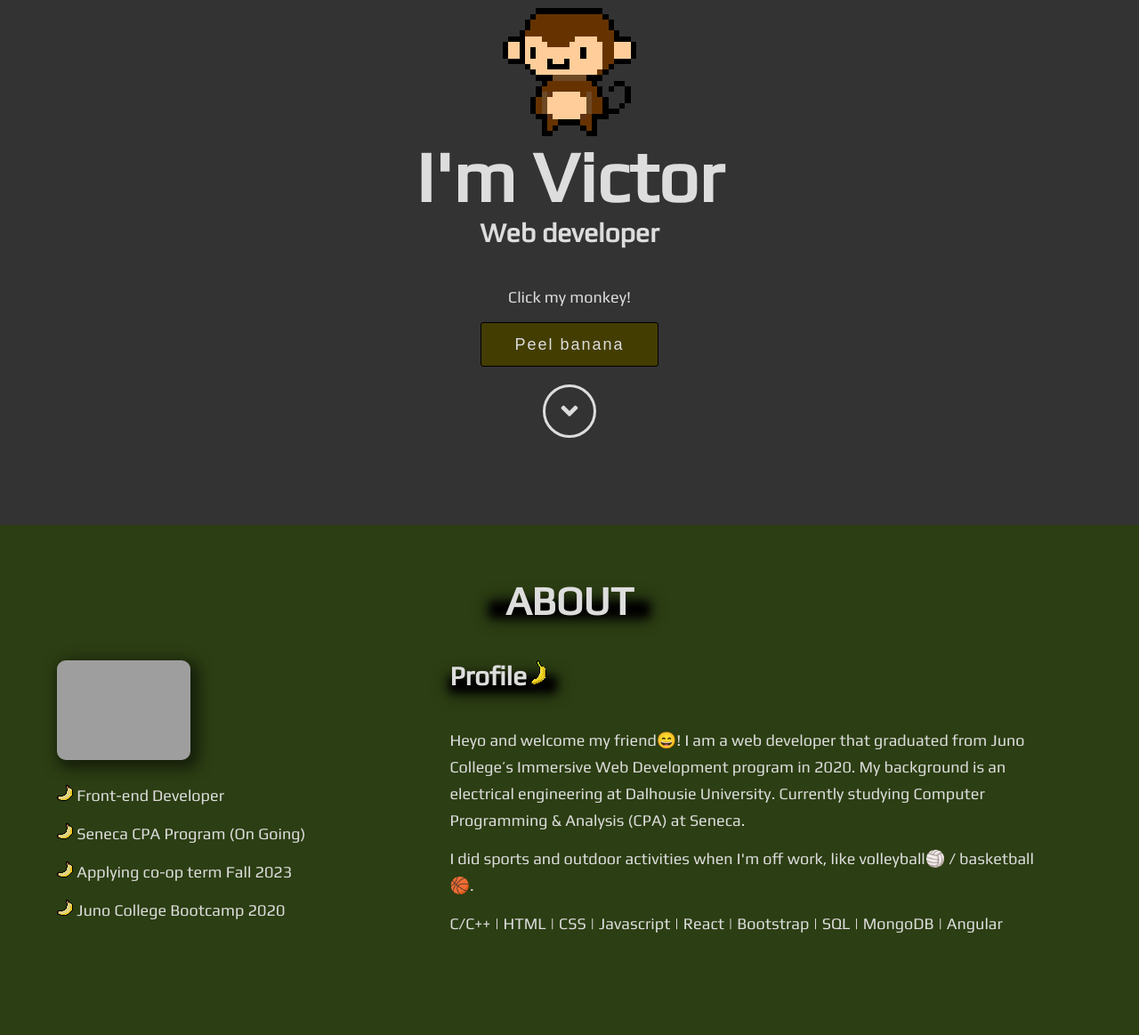
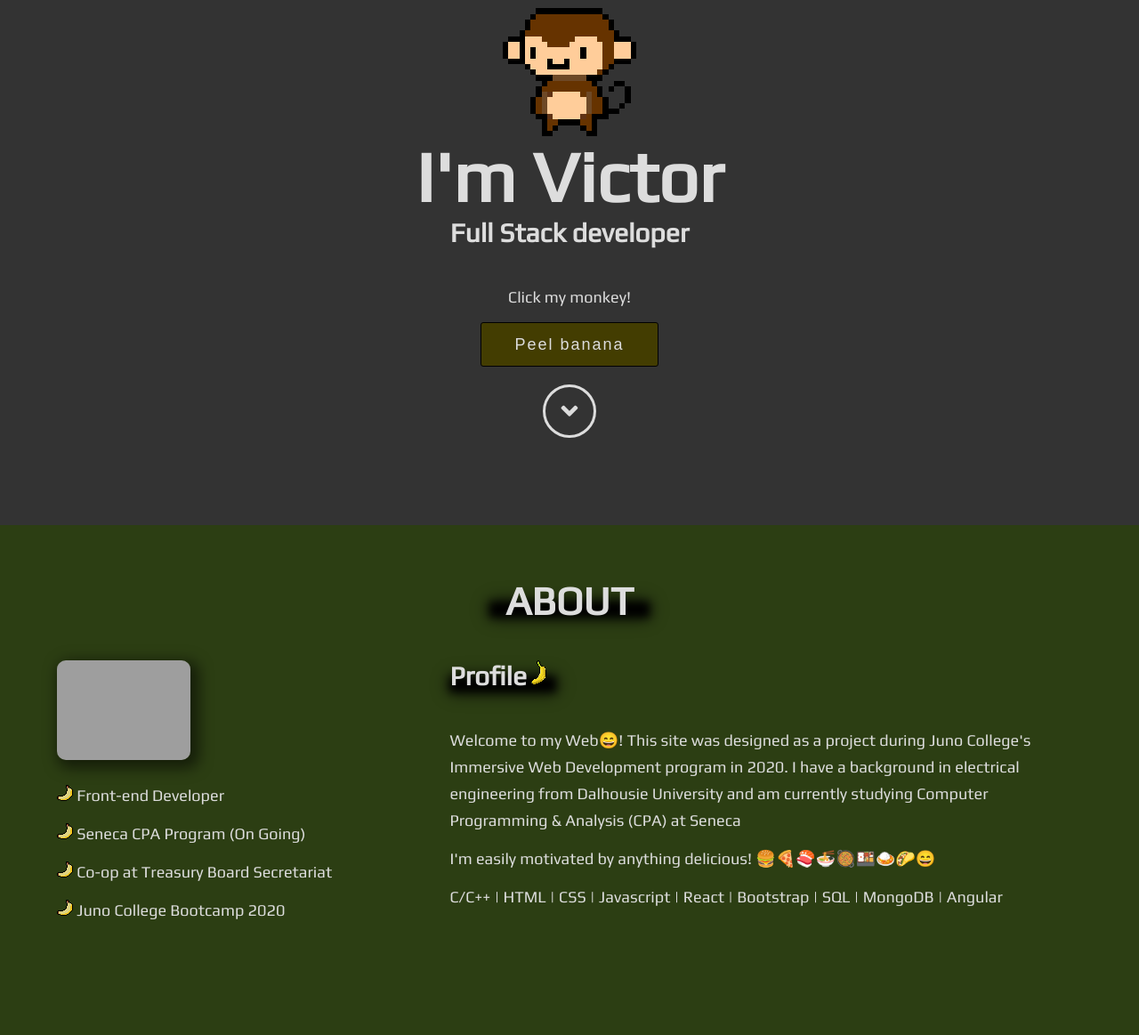
Before and after one commit to VictorKwong/portfolio, a plain HTML site: page index.html in a window 1280 px wide. Shown: the part 270-1433 px from the top of the page at 89% size. Drawn offline with nearby package versions, Linux system fonts and the light colour scheme; some packages are replaced by stand-ins of ours; grey boxes are pictures that could not be loaded; a script that the page names is missing.

Commit message:
2023 Oct Update

```diff
--- a/index.html
+++ b/index.html
@@ -106,7 +106,7 @@
 
                         <div>
                             <h1>I'm Victor</h1>
-                            <h3>Web developer</h3>
+                            <h3>Full Stack developer</h3>
                             <p class="monkeyWords">Click my monkey!</p>
                             <button class="addBanana buttonDeco button-text-dark-mode">Peel banana</button>
                             <div title="About me">
@@ -123,14 +123,14 @@
                                 <img src="images/ProfilePic.jpg" alt="Personal Profile Picture" class="profileHead-dark-mode">
                                 <p class="introText-dark-mode"><img src="images/banana.png" alt="banana drawing" title="Banana"> Front-end Developer</p>
                                 <p class="introText-dark-mode"><img src="images/banana.png" alt="banana drawing" title="Banana"> Seneca CPA Program (On Going)</p>
-                                <p class="introText-dark-mode"><img src="images/banana.png" alt="banana drawing" title="Banana"> Applying co-op term Fall 2023</p>
+                                <p class="introText-dark-mode"><img src="images/banana.png" alt="banana drawing" title="Banana"> Co-op at Treasury Board Secretariat</p>
                                 <p class="introText-dark-mode"><img src="images/banana.png" alt="banana drawing" title="Banana"> Juno College Bootcamp 2020</p>
                             </div>
                             <div class="wrapper proFlexing colorPad" data-aos="fade-right">
                                     <div class="profileContainer">
                                         <h3 class="profile-dark-mode">Profile<img src="./images/bananaShine.png" alt="Another banana drawing" title="Banana"></h3>
-                                        <p>Heyo and welcome my friend😄! I am a web developer that graduated from Juno College’s Immersive Web Development program in 2020. My background is an electrical engineering at Dalhousie University. Currently studying Computer Programming & Analysis (CPA) at Seneca.</p>
-                                        <p>I did sports and outdoor activities when I'm off work, like volleyball🏐 / basketball🏀.</p>
+                                        <p>Welcome to my Web😄! This site was designed as a project during Juno College's Immersive Web Development program in 2020. I have a background in electrical engineering from Dalhousie University and am currently studying Computer Programming & Analysis (CPA) at Seneca</p>
+                                        <p>I'm easily motivated by anything delicious! 🍔🍕🍣🍜🥘🍱🍛🌮😄</p>
                                         <p>C/C++ | HTML | CSS | Javascript | React | Bootstrap | SQL | MongoDB | Angular</p>
 
                                     </div>
--- a/styles/sass/style.scss
+++ b/styles/sass/style.scss
@@ -1225,6 +1225,10 @@ footer a{
     left: 0px;
     z-index: -1;
     filter: blur(5px);
+    @include responsiveMedia(smallTablet){
+        left: 50%;
+        transform: translateX(-50%);
+    }
 }
 
 .skillCardExpand-dark-mode{
```
Also changed, not shown: styles/style.css.
